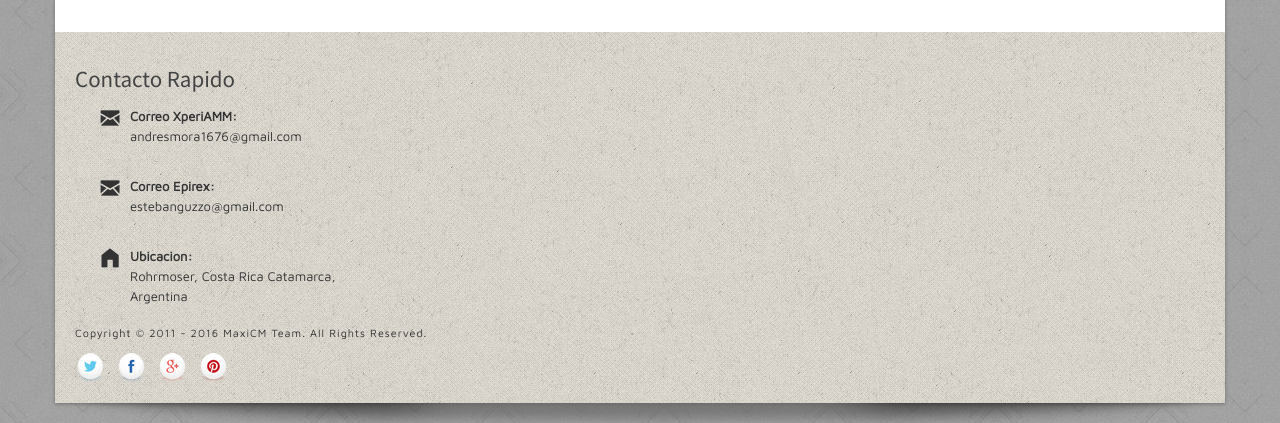
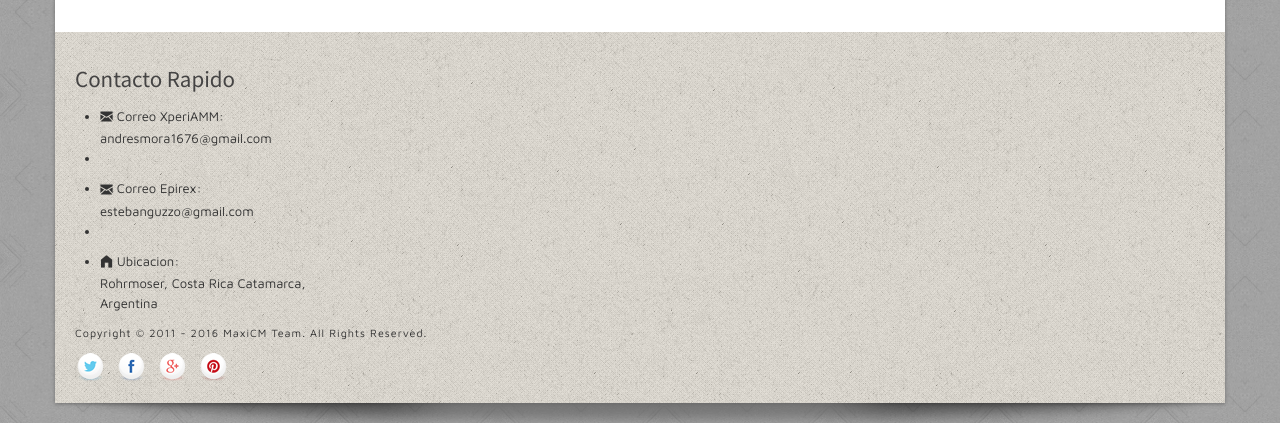
Before and after one commit to MaxiCM-Private/maxicm.private.github.io, a PHP site: page / in a window 1280 px wide. Shown: the part 1897-2320 px from the top of the page. Run offline with PHP 8.4, Linux system fonts and the light colour scheme.

Commit message:
A la mierda todo sobre Contac xD
Mas eliminacion :v

```diff
--- a/styles/custom.css
+++ b/styles/custom.css
@@ -36,16 +36,6 @@ h3, h4, h5, h6 {line-height:1.5 !important}
 .lead h3 a {
     font-size:inherit !important; color: rgb(69, 68, 68);
 }
-
-
-/* Contact */
-
-ul#contact-info .icon {font-size:20px;float:left;line-height:25px;margin-right:10px;}
-
-ul#contact-info .field {font-weight:bold;}
-
-ul#contact-info {list-style:none;}
-
 
 /* Grid */
 
```
